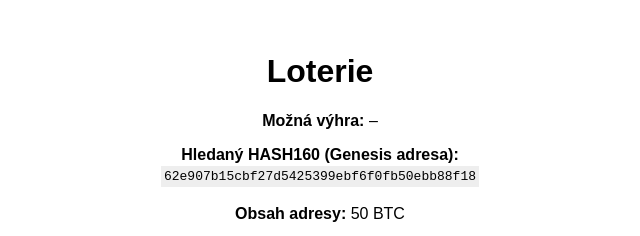
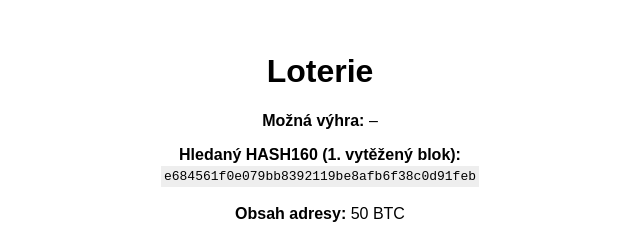
Before and after one commit to quantalock/loterie, a plain HTML site: page index.html in a window 1280 px wide. Shown: the top 236 px of the page, 320-960 px from the left. Drawn offline with nearby package versions, Linux system fonts and the light colour scheme; a script that the page names is missing.

Commit message:
Update index.html

```diff
--- a/index.html
+++ b/index.html
@@ -17,8 +17,8 @@
   <h1>Loterie</h1>
   <p><strong>Možná výhra:</strong> <span id="vyhra">–</span></p>
 
-  <p><strong>Hledaný HASH160 (Genesis adresa):</strong><br>
-    <code>62e907b15cbf27d5425399ebf6f0fb50ebb88f18</code>
+  <p><strong>Hledaný HASH160 (1. vytěžený blok):</strong><br>
+    <code>e684561f0e079bb8392119be8afb6f38c0d91feb</code>
   </p>
   <p><strong>Obsah adresy:</strong> 50 BTC</p>
   <p><strong>Aktuální cena BTC:</strong> <span id="cena">Načítám...</span></p>
```
